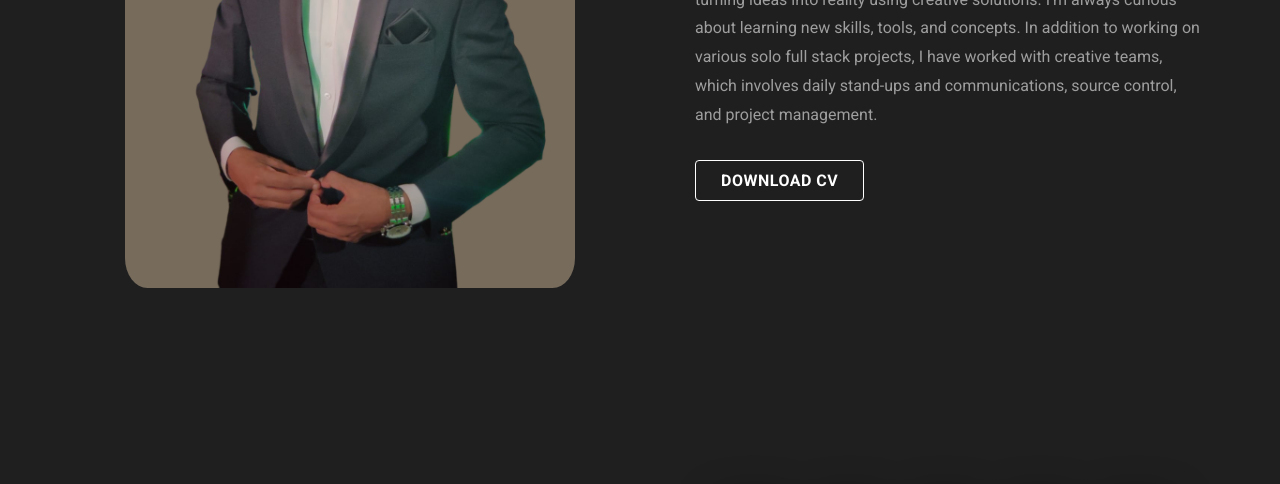
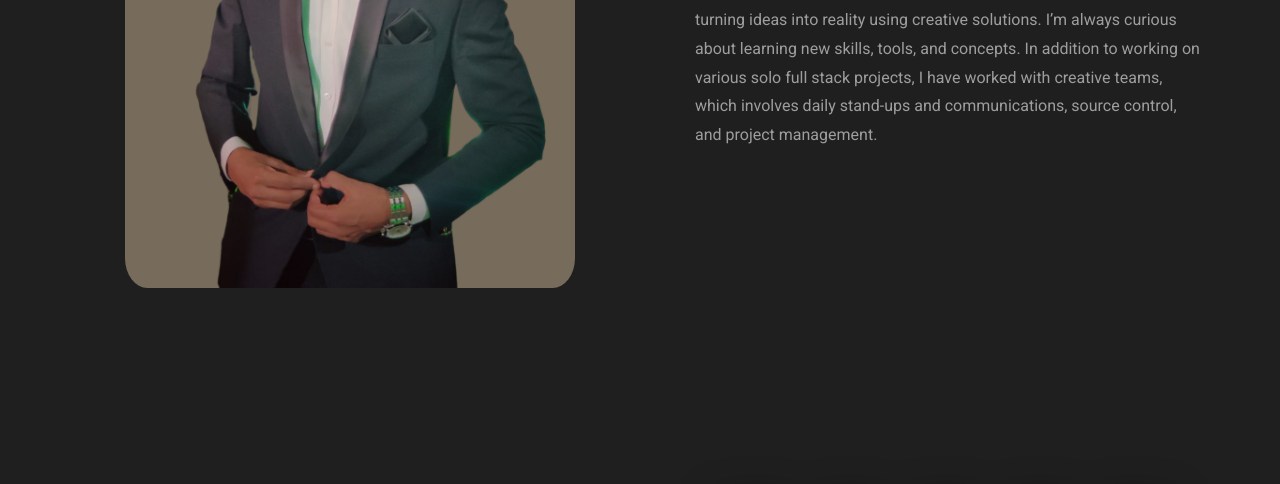
Before and after one commit to milindkate21/milindkate21.github.io, a website: page index.html in a window 1280 px wide. Shown: the part 1645-2129 px from the top of the page. Drawn offline with nearby package versions, Linux system fonts and the light colour scheme; a web font is replaced by a local one.

Commit message:
Update index.html
Download CV button hide or commented.

```diff
--- a/index.html
+++ b/index.html
@@ -229,7 +229,7 @@
             </p>
 
             <div class="btn-group">
-              <button id="btndownload" class="btn btn-primary">Download cv</button>
+              <!-- <button id="btndownload" class="btn btn-primary">Download cv</button> -->
             </div>
           </div>
         </section>
```
